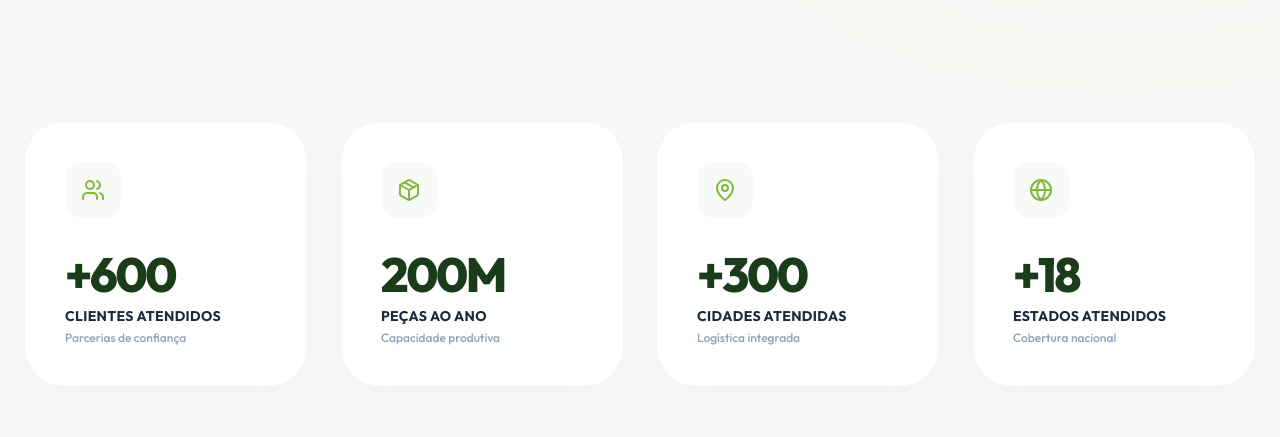
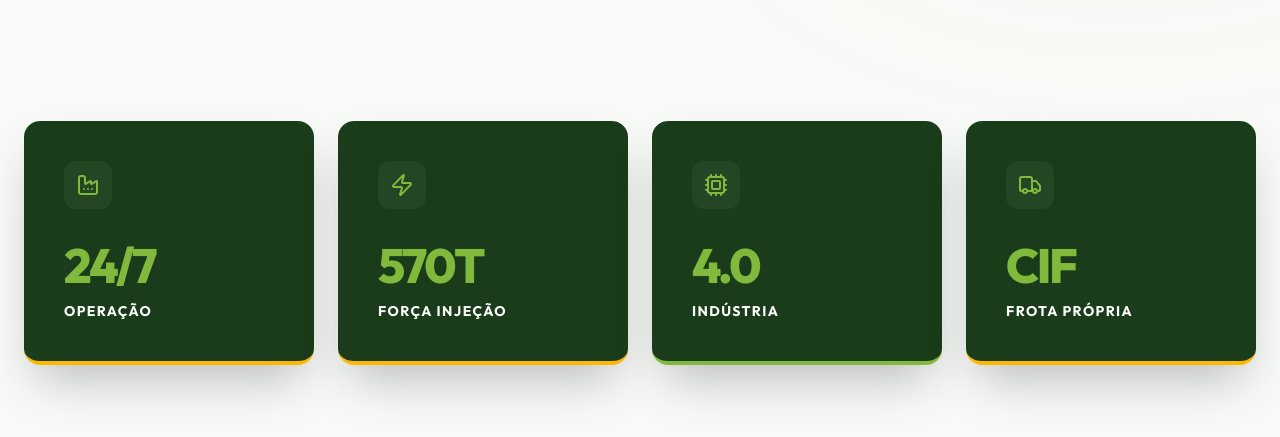
Before and after one commit to jjulioCsar/site-injetech, a React (Vite) app: page / in a window 1280 px wide. Shown: the part 2165-2602 px from the top of the page. Built offline with nearby package versions, Linux system fonts and the light colour scheme.

Commit message:
feat: update Magnitude stats with technical data and dark premium styling

```diff
--- a/src/App.tsx
+++ b/src/App.tsx
@@ -1,6 +1,6 @@
 import React, { useState, useEffect } from 'react';
 import { motion, useScroll, useTransform, AnimatePresence } from 'motion/react';
-import { Factory, Settings, Cpu, Package, ArrowRight, Phone, Mail, MapPin, Menu, X, Play, Truck, Map, Users, CheckCircle2, ShieldCheck, Globe, Instagram, Linkedin, MessageCircle } from 'lucide-react';
+import { Factory, Settings, Cpu, Package, ArrowRight, Phone, Mail, MapPin, Menu, X, Play, Truck, Map, Users, CheckCircle2, ShieldCheck, Globe, Instagram, Linkedin, MessageCircle, Zap } from 'lucide-react';
 
 const WHATSAPP_URL = 'https://wa.me/5511931463758?text=' + encodeURIComponent('Olá! Vim pelo site da Injetech e gostaria de saber mais sobre as soluções em injeção plástica.');
 const MAPS_URL = 'https://maps.app.goo.gl/7ETQvJJ1ZzDQsen58';
@@ -292,12 +292,12 @@ export default function App() {
             </motion.h2>
           </div>
 
-          <div className="grid grid-cols-1 sm:grid-cols-2 lg:grid-cols-4 gap-8">
+          <div className="grid grid-cols-1 sm:grid-cols-2 lg:grid-cols-4 gap-6">
             {[
-              { num: "+600", label: "Clientes Atendidos", sub: "Parcerias de confiança", icon: <Users className="w-6 h-6" /> },
-              { num: "200M", label: "Peças Ao Ano", sub: "Capacidade produtiva", icon: <Package className="w-6 h-6" /> },
-              { num: "+300", label: "Cidades Atendidas", sub: "Logística integrada", icon: <MapPin className="w-6 h-6" /> },
-              { num: "+18", label: "Estados Atendidos", sub: "Cobertura nacional", icon: <Globe className="w-6 h-6" /> }
+              { num: "24/7", label: "OPERAÇÃO", color: "border-brand-accent", icon: <Factory className="w-6 h-6" /> },
+              { num: "570T", label: "FORÇA INJEÇÃO", color: "border-brand-accent", icon: <Zap className="w-6 h-6" /> },
+              { num: "4.0", label: "INDÚSTRIA", color: "border-brand-primary", icon: <Cpu className="w-6 h-6" /> },
+              { num: "CIF", label: "FROTA PRÓPRIA", color: "border-brand-accent", icon: <Truck className="w-6 h-6" /> }
             ].map((stat, i) => (
               <motion.div
                 key={i}
@@ -305,15 +305,14 @@ export default function App() {
                 whileInView={{ opacity: 1, y: 0 }}
                 viewport={{ once: true }}
                 transition={{ duration: 0.6, delay: i * 0.1 }}
-                whileHover={{ y: -10, shadow: "0 25px 50px -12px rgba(0,0,0,0.1)" }}
-                className="bg-white p-10 rounded-[2.5rem] shadow-[0_15px_40px_rgba(0,0,10,0.03)] border border-slate-100 group transition-all"
+                className="bg-brand-dark p-10 rounded-2xl shadow-2xl relative group overflow-hidden border-b-4 transition-all hover:-translate-y-2"
+                style={{ borderColor: stat.color === 'border-brand-primary' ? '#80B93C' : '#FFB800' }}
               >
-                <div className="w-14 h-14 rounded-2xl bg-brand-muted flex items-center justify-center text-brand-primary mb-8 group-hover:bg-brand-primary group-hover:text-white transition-colors">
+                <div className="w-12 h-12 rounded-xl bg-white/5 flex items-center justify-center text-brand-primary mb-8 group-hover:bg-brand-primary group-hover:text-white transition-colors">
                   {stat.icon}
                 </div>
-                <div className="text-5xl font-black text-brand-dark mb-2 tracking-tighter">{stat.num}</div>
-                <div className="text-sm font-bold text-slate-800 uppercase tracking-wide mb-1">{stat.label}</div>
-                <div className="text-xs text-slate-400 font-medium">{stat.sub}</div>
+                <div className="text-5xl font-black text-brand-primary mb-3 tracking-tighter">{stat.num}</div>
+                <div className="text-sm font-bold text-white uppercase tracking-widest">{stat.label}</div>
               </motion.div>
             ))}
           </div>
```
